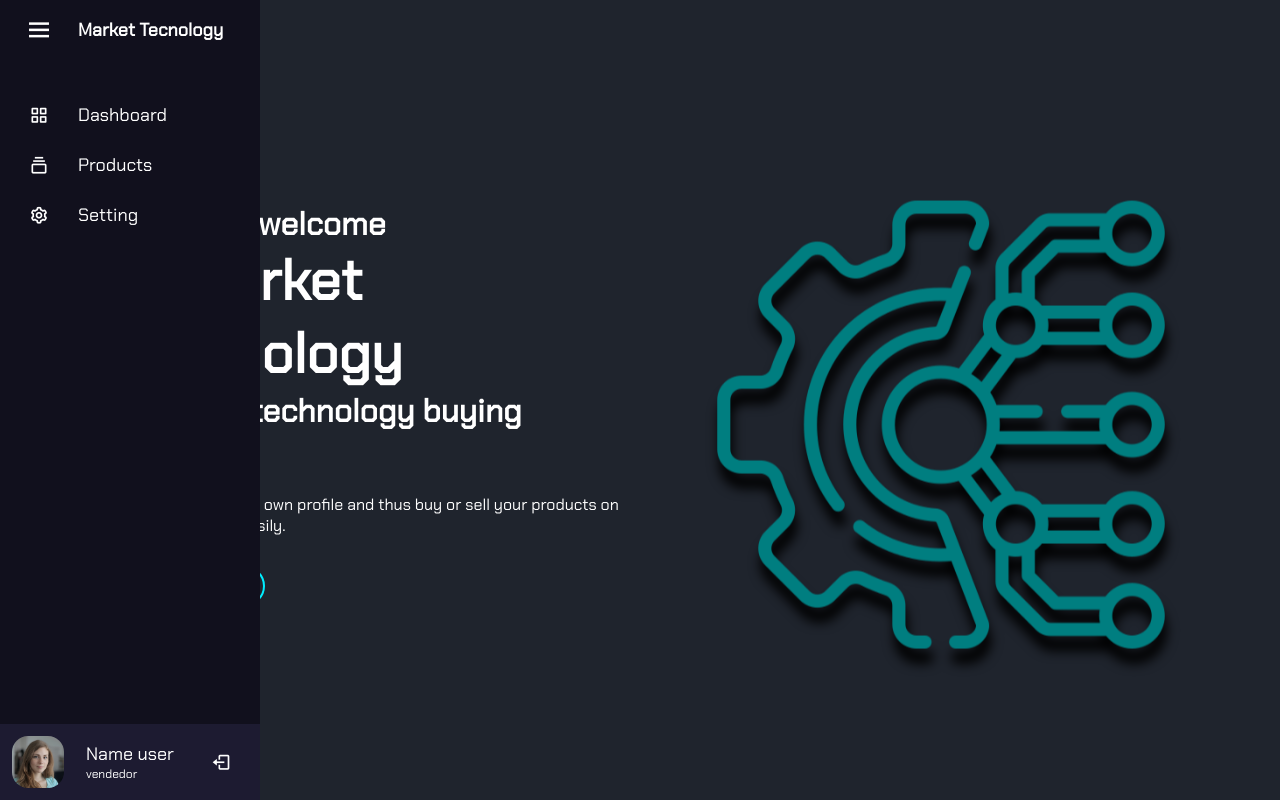
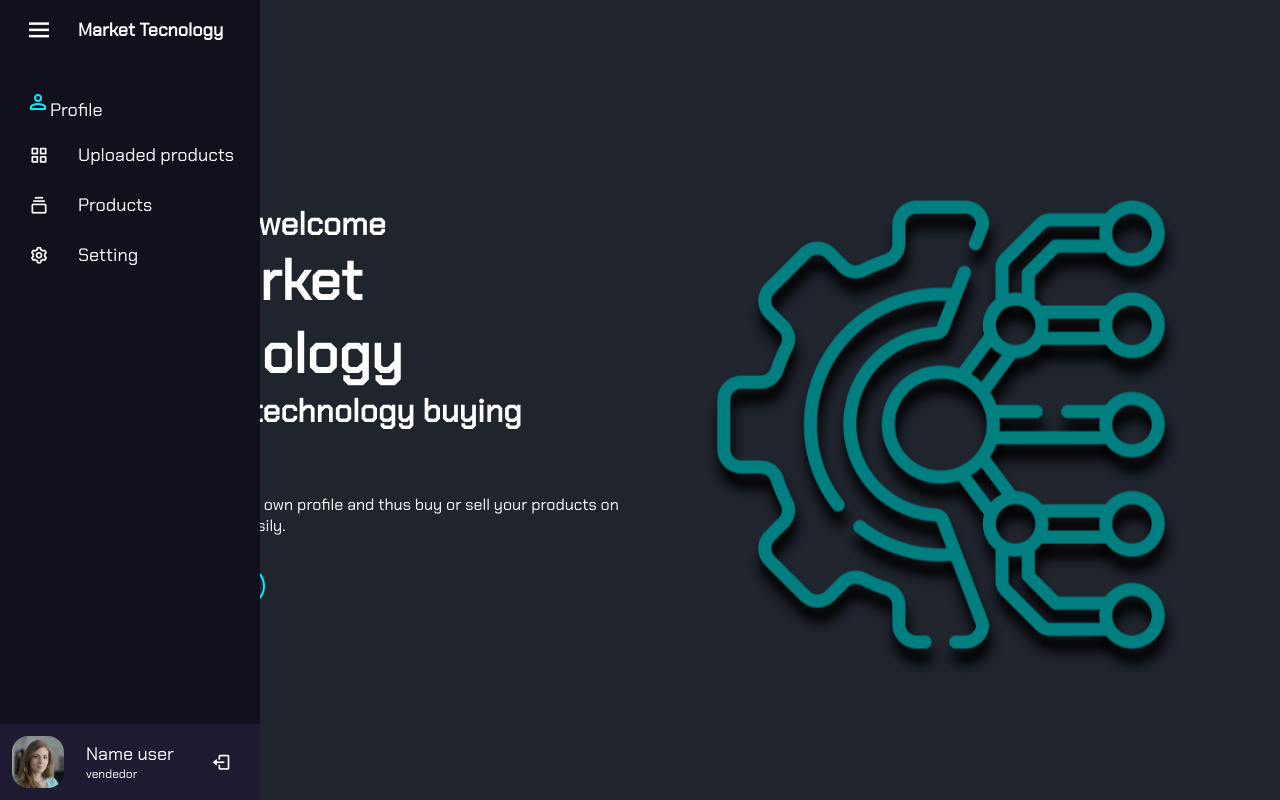
Before and after one commit to juandacorrea112/Market-Tecnology, a React (Create React App) app: page / in a window 1280 px wide. Both pictures are taken after a click on the icon 39 px from the left and 30 px from the top of the page. Shown: the top 800 px of the page. Built offline with nearby package versions, Linux system fonts and the light colour scheme.

Commit message:
nuevo icono de opcion en el sideBar

```diff
--- a/src/components/Layouts/Navbar/Navbar.css
+++ b/src/components/Layouts/Navbar/Navbar.css
@@ -5,6 +5,10 @@
   padding: 0;
   box-sizing: border-box;
   font-family: 'Poppins', sans-serif;
+}
+#simbolPerfil {
+  margin-left: 26px;
+  height: 40px;
 }
 .sidebar{
   position: fixed;
--- a/src/components/Layouts/Navbar/Navbar.jsx
+++ b/src/components/Layouts/Navbar/Navbar.jsx
@@ -30,9 +30,18 @@ export const Navbar = () => {
 
         <ul class="nav-links">
           <li>
+            <a href="/Perfil">
+              <span id='simbolPerfil' className="material-symbols-outlined">person</span>
+              <span class="link_name">Profile</span>
+            </a>
+            <ul class="sub-menu blank">
+              <li><a class="link_name" href="#">Profile</a></li>
+            </ul>
+          </li>
+          <li>
             <a href="#">
               <i class='bx bx-grid-alt' ></i>
-              <span class="link_name">Dashboard</span>
+              <span class="link_name">Uploaded products</span>
             </a>
             <ul class="sub-menu blank">
               <li><a class="link_name" href="#">Uploaded products</a></li>
```
